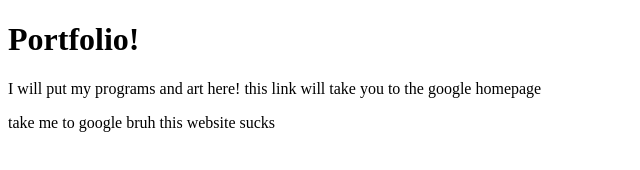
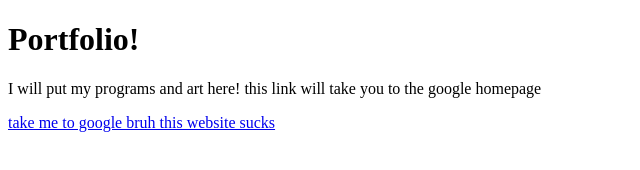
Before and after one commit to a-dehg/portfolio, a plain HTML site: page portfolio.html in a window 1280 px wide. Shown: the whole page, without its empty margins (0-640 px from the left). Drawn offline with Linux system fonts and the light colour scheme.

Commit message:
Update portfolio.html

```diff
--- a/portfolio.html
+++ b/portfolio.html
@@ -7,6 +7,6 @@
 <body>
     <h1> Portfolio!</h1>
     <p>I will put my programs and art here! this link will take you to the google homepage</p>
-    <p><a href="https://www.Google.com/"></a>take me to google bruh this website sucks</p>
+    <p><a href="https://www.Google.com/">take me to google bruh this website sucks</a></p>
 </body>
 </html>
```
